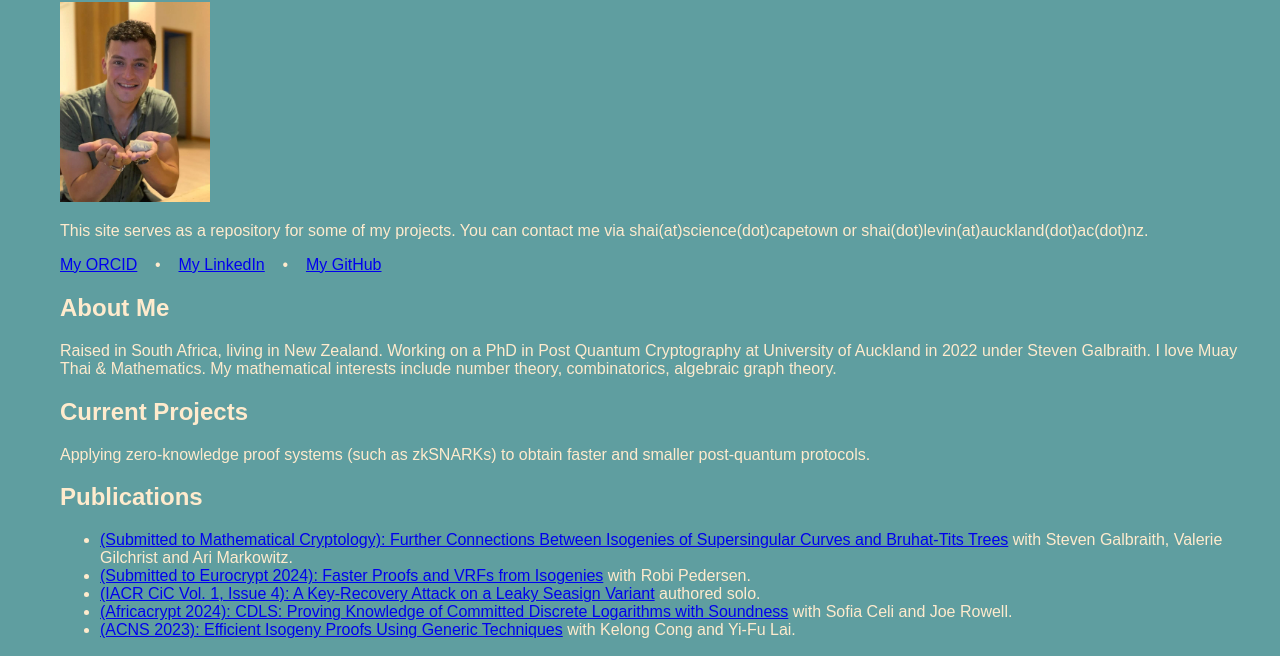
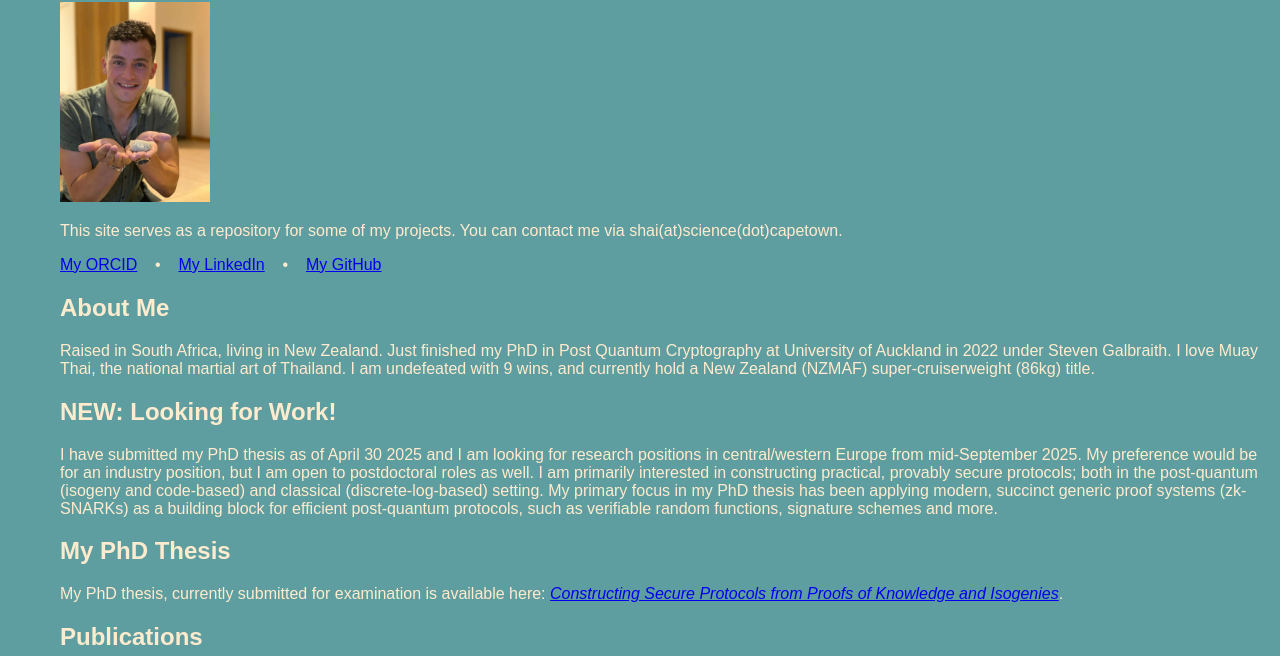
Before and after one commit to levanin/levanin.github.io, a plain HTML site: page index.html in a window 1280 px wide. Shown: the part 78-734 px from the top of the page. Drawn offline with Linux system fonts and the light colour scheme.

Commit message:
new stuff

```diff
--- a/index.html
+++ b/index.html
@@ -16,20 +16,23 @@ m=s.getElementsByTagName(o)[0];a.async=1;a.src=g;m.parentNode.insertBefore(a,m)
 <title>Shai Levin</title>
 <h1>Shai Levin - Post Quantum Cryptography </h1>
 <img src="image.jpg" width=150>
-<p> This site serves as a repository for some of my projects. You can contact me via shai(at)science(dot)capetown or shai(dot)levin(at)auckland(dot)ac(dot)nz.</p>
+<p> This site serves as a repository for some of my projects. You can contact me via shai(at)science(dot)capetown.</p>
 <p><a href="https://orcid.org/0000-0003-4632-9488">My ORCID</a>&nbsp;&nbsp;&nbsp;&nbsp;•&nbsp;&nbsp;&nbsp;&nbsp;<a href="https://www.linkedin.com/in/shai-levin123">My LinkedIn</a>&nbsp;&nbsp;&nbsp;&nbsp;•&nbsp;&nbsp;&nbsp;&nbsp;<a href="https://github.com/levanin">My GitHub</a></p>
 
 <h2>About Me</h2>
-Raised in South Africa, living in New Zealand. Working on a PhD in Post Quantum Cryptography at University of Auckland in 2022 under Steven Galbraith. I love Muay Thai & Mathematics. My mathematical interests include number theory, combinatorics, algebraic graph theory.
-<h2>Current Projects</h2>
-Applying zero-knowledge proof systems (such as zkSNARKs) to obtain faster and smaller post-quantum protocols.
+Raised in South Africa, living in New Zealand. Just finished my PhD in Post Quantum Cryptography at University of Auckland in 2022 under Steven Galbraith. I love Muay Thai, the national martial art of Thailand. I am undefeated with 9 wins, and currently hold a New Zealand (NZMAF) super-cruiserweight (86kg) title.
+<h2>NEW: Looking for Work!</h2>
+I have submitted my PhD thesis as of April 30 2025 and I am looking for research positions in central/western Europe from mid-September 2025. My preference would be for an industry position, but I am open to postdoctoral roles as well. I am primarily interested in constructing practical, provably secure protocols; both in the post-quantum (isogeny and code-based) and classical (discrete-log-based) setting. My primary focus in my PhD thesis has been applying modern, succinct generic proof systems (zk-SNARKs) as a building block for efficient post-quantum protocols, such as verifiable random functions, signature schemes and more.
+<h2>My PhD Thesis</h2>
+My PhD thesis, currently submitted for examination is available here: <a href="thesis.pdf"><i>Constructing Secure Protocols from Proofs of Knowledge and Isogenies</i></a>.
 <h2>Publications</h2>
 <ul>
-    <li><a href="https://eprint.iacr.org/2024/1971">(Submitted to Mathematical Cryptology): Further Connections Between Isogenies of Supersingular Curves and Bruhat-Tits Trees</a> with Steven Galbraith, Valerie Gilchrist and Ari Markowitz.</li>
-    <li><a href="https://eprint.iacr.org/2024/1626">(Submitted to Eurocrypt 2024): Faster Proofs and VRFs from Isogenies</a> with Robi Pedersen.</li>
-    <li><a href="https://doi.org/10.62056/a3c39qgxq">(IACR CiC Vol. 1, Issue 4): A Key-Recovery Attack on a Leaky Seasign Variant</a> authored solo.</li>
-    <li><a href="https://doi.org/10.1007/978-3-031-64381-1_4">(Africacrypt 2024): CDLS: Proving Knowledge of Committed Discrete Logarithms with Soundness</a> with Sofia Celi and Joe Rowell.</li>
-    <li><a href="https://doi.org/10.1007/978-3-031-33491-7_10">(ACNS 2023): Efficient Isogeny Proofs Using Generic Techniques</a> with Kelong Cong and Yi-Fu Lai.</li>
+    <li><a href="https://eprint.iacr.org/2025/359"><i>A Note on Zero-Knowledge Simulator of the CROSS Identification Protocol</i></a> authored solo.</li>
+    <li><a href="https://eprint.iacr.org/2024/1971">(Submitted to Mathematical Cryptology): <i>Further Connections Between Isogenies of Supersingular Curves and Bruhat-Tits Trees</i></a> with Steven Galbraith, Valerie Gilchrist and Ari Markowitz.</li>
+    <li><a href="https://eprint.iacr.org/2024/1626">(Submitted to Crypto 2025): <i>Faster Proofs and VRFs from Isogenies</i></a> with Robi Pedersen.</li>
+    <li><a href="https://doi.org/10.62056/a3c39qgxq">(IACR CiC Vol. 1, Issue 4): <i>A Key-Recovery Attack on a Leaky Seasign Variant</i></a> authored solo.</li>
+    <li><a href="https://doi.org/10.1007/978-3-031-64381-1_4">(Africacrypt 2024): CDLS: <i>Proving Knowledge of Committed Discrete Logarithms with Soundness</i></a> with Sofia Celi and Joe Rowell during an internship at Brave.</li>
+    <li><a href="https://doi.org/10.1007/978-3-031-33491-7_10">(ACNS 2023): <i>Efficient Isogeny Proofs Using Generic Techniques</i></a> with Kelong Cong and Yi-Fu Lai.</li>
 </ul>
 
 <h2>Miscellaneous Projects</h2>
```
